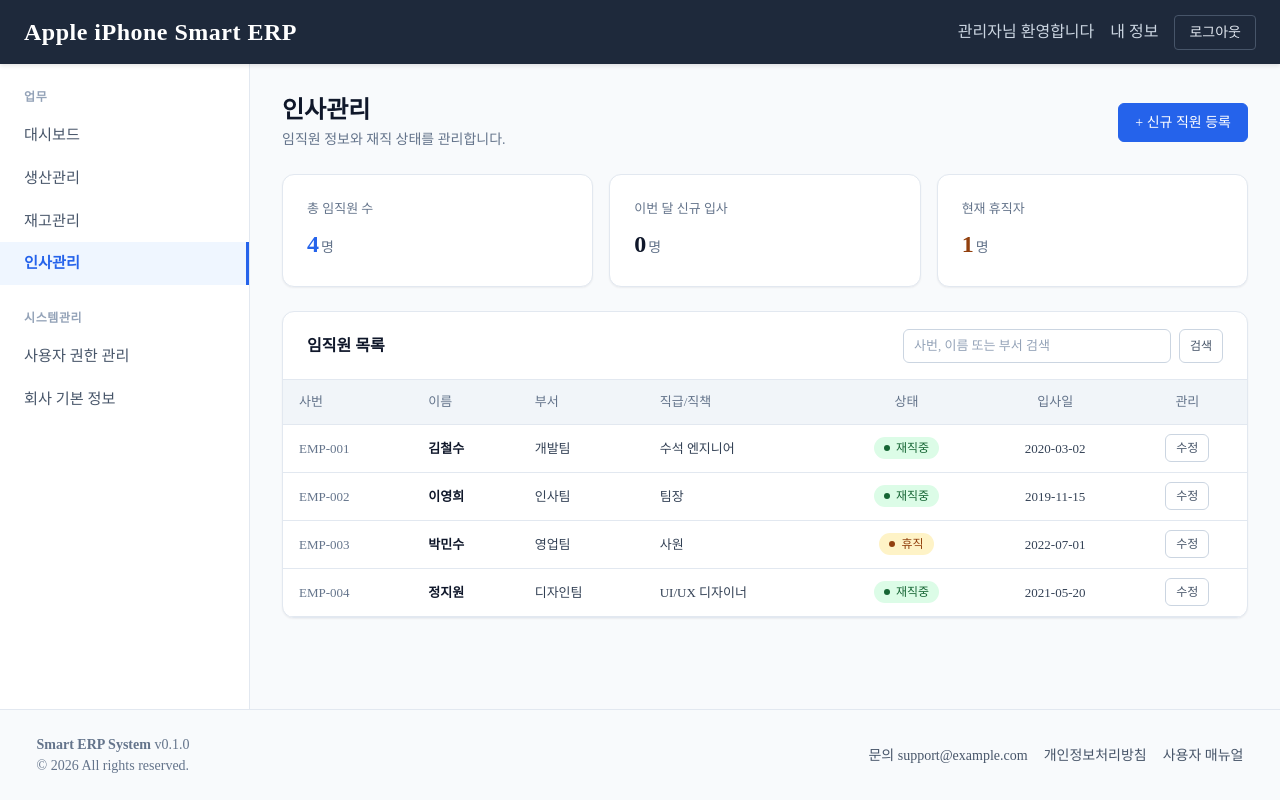
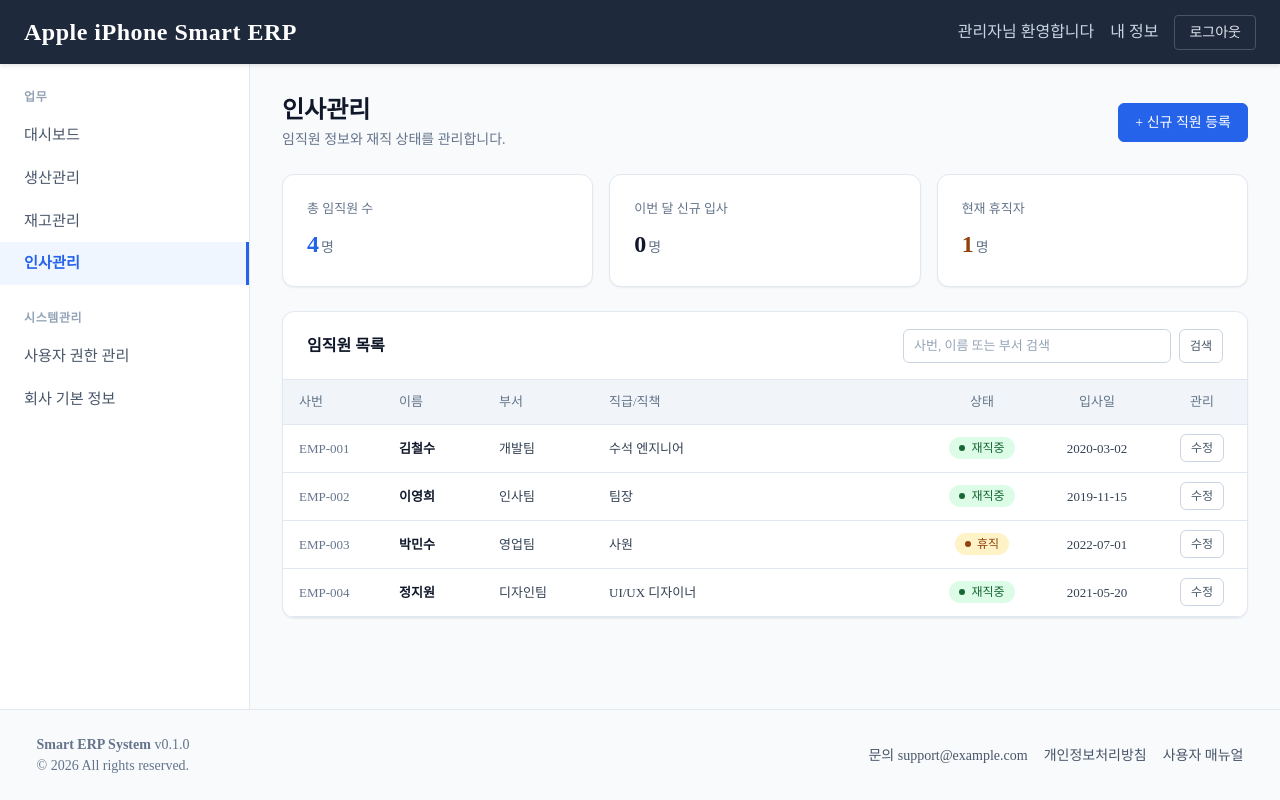
Before and after one commit to HKSEV/erp, a Next.js app in the folder erp-frontend/: page /dashboard/hr in a window 1280 px wide. Built offline with nearby package versions, Linux system fonts and the light colour scheme; a web font is replaced by a local one.

Commit message:
20261029_검색 후 표 레이아웃이 바뀌는 문제 수정 (열 너비 고정)

```diff
--- a/erp-frontend/src/app/dashboard/hr/page.tsx
+++ b/erp-frontend/src/app/dashboard/hr/page.tsx
@@ -62,15 +62,15 @@
   };
 
   const columns: Column<Employee>[] = [
-    {key: "id", header: "사번", variant: "code"},
-    {key: "name", header: "이름", variant: "primary"},
-    {key: "department", header: "부서"},
+    {key: "id", header: "사번", variant: "code", width: "100px"},
+    {key: "name", header: "이름", variant: "primary", width: "100px"},
+    {key: "department", header: "부서", width: "110px"},
     {key: "role", header: "직급/직책"},
-    {key: "status", header: "상태", align: "center", render: (emp) => (
+    {key: "status", header: "상태", align: "center", width: "110px", render: (emp) => (
       <StatusBadge tone={STATUS[emp.status].tone}>{STATUS[emp.status].text}</StatusBadge>
     )},
-    {key: "joinDate", header: "입사일", align: "center"},
-    {key: "actions", header: "관리", align: "center", render: () => (
+    {key: "joinDate", header: "입사일", align: "center", width: "120px"},
+    {key: "actions", header: "관리", align: "center", width: "90px", render: () => (
       <Button variant="secondary" size="sm">수정</Button>
     )},
   ];
--- a/erp-frontend/src/components/ui/DataTable.tsx
+++ b/erp-frontend/src/components/ui/DataTable.tsx
@@ -7,7 +7,7 @@
   header: React.ReactNode;
   render?: (row: T) => React.ReactNode; // 셀 내용을 직접 그릴 때 (배지, 버튼 등)
   align?: "left" | "center" | "right";  // 숫자는 right
-  width?: string;
+  width?: string;                       // 코드·숫자·배지·버튼 열은 "120px"처럼 고정, 이름 열은 비워서 남은 공간 사용
   // 셀 강조 규칙: code = 코드·번호(회색, 보통 굵기), primary = 행을 대표하는 이름(굵게)
   variant?: CellVariant;
 };
@@ -23,9 +23,14 @@
 
 // 데이터 표: 숫자 열은 align="right"로 오른쪽 정렬 + 자릿수 맞춤
 export default function DataTable<T>({columns, rows, rowKey, emptyText = "데이터가 없습니다."}: DataTableProps<T>) {
+  // 표 최소 너비 = 픽셀로 고정한 열의 합 + 너비를 정하지 않은 열마다 160px
+  // 화면이 이보다 좁으면 내용이 잘리지 않고 표만 가로로 스크롤
+  const minWidth = columns.reduce((sum, col) =>
+    sum + (col.width?.endsWith("px") ? parseInt(col.width, 10) : 160), 0);
+
   return (
     <ScrollArea>
-      <Table>
+      <Table style={{minWidth}}>
         <thead>
           <tr>
             {columns.map((col) => (
@@ -64,8 +69,12 @@
   width: 100%;
   overflow-x: auto;
 `;
+// table-layout: fixed → 열 너비를 머리글(width) 기준으로 고정해서,
+// 검색으로 행이 줄거나 없어져도 레이아웃이 바뀌지 않음
+// width를 지정하지 않은 열은 남은 공간을 나눠 가짐
 const Table = styled.table`
   width: 100%;
+  table-layout: fixed;
   border-collapse: collapse;
   font-size: ${({theme}) => theme.font.size.sm};
 
@@ -80,6 +89,8 @@
   background-color: ${({theme}) => theme.colors.surfaceSubtle};
   border-bottom: 1px solid ${({theme}) => theme.colors.border};
   white-space: nowrap;
+  overflow: hidden;
+  text-overflow: ellipsis;
 `;
 const Td = styled.td<{$align: Align; $variant: CellVariant}>`
   height: 48px;
@@ -94,8 +105,10 @@
   border-bottom: 1px solid ${({theme}) => theme.colors.border};
   // 숫자 열과 코드 열은 자릿수를 맞춰 세로로 비교하기 쉽게
   font-variant-numeric: ${({$align, $variant}) => ($align === "right" || $variant === "code" ? "tabular-nums" : "normal")};
-  // 셀 안에서 줄바꿈하지 않고, 표가 넓으면 ScrollArea가 가로 스크롤
+  // 셀 안에서 줄바꿈하지 않고, 칸보다 긴 글자는 …로 줄임
   white-space: nowrap;
+  overflow: hidden;
+  text-overflow: ellipsis;
 `;
 const EmptyCell = styled.td`
   padding: ${({theme}) => theme.space.xxl};
```
Also changed, not shown: erp-frontend/src/app/dashboard/inventory/page.tsx (+6 -6 lines), erp-frontend/src/app/dashboard/production/page.tsx (+6 -6 lines), erp-frontend/src/components/ui/README.md.
